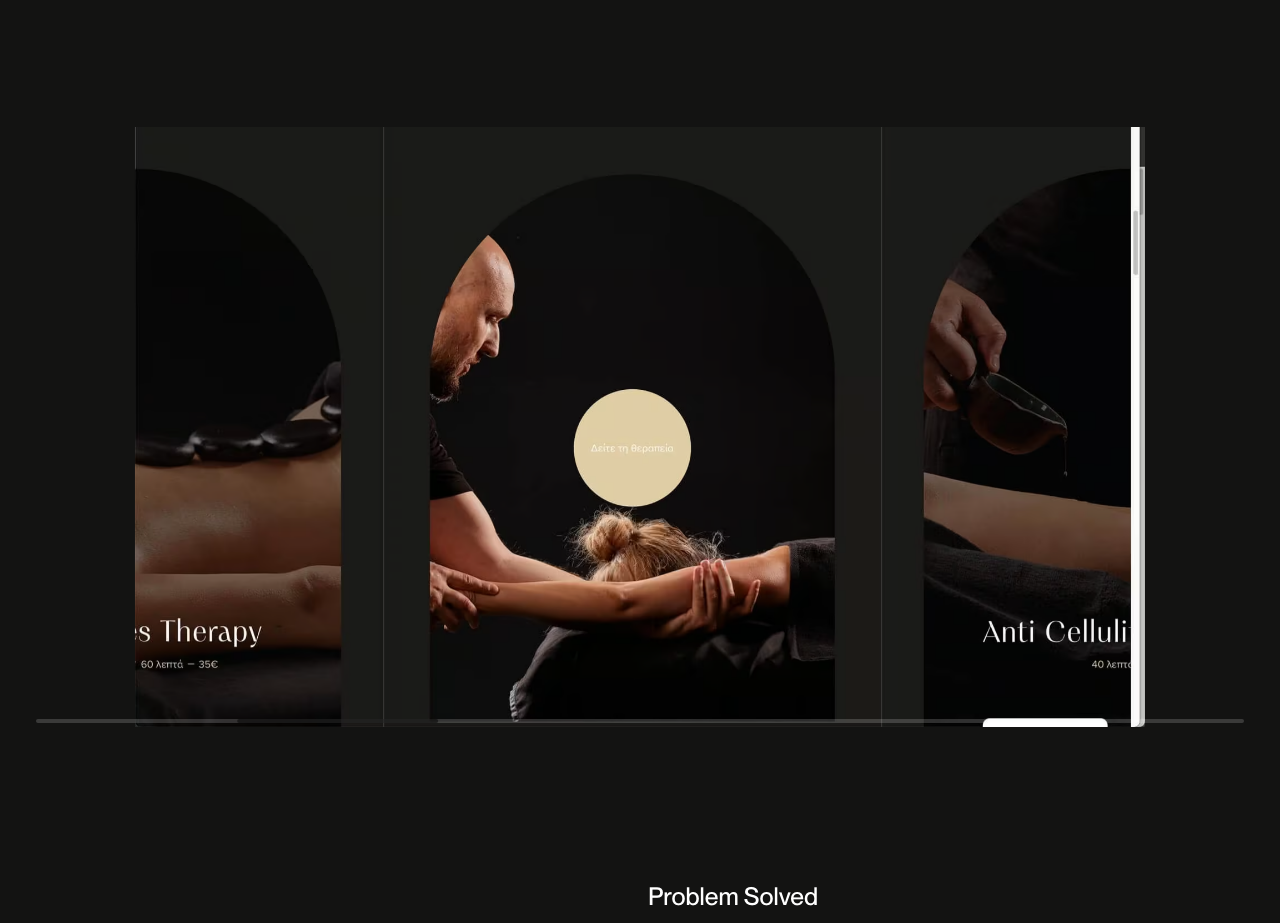
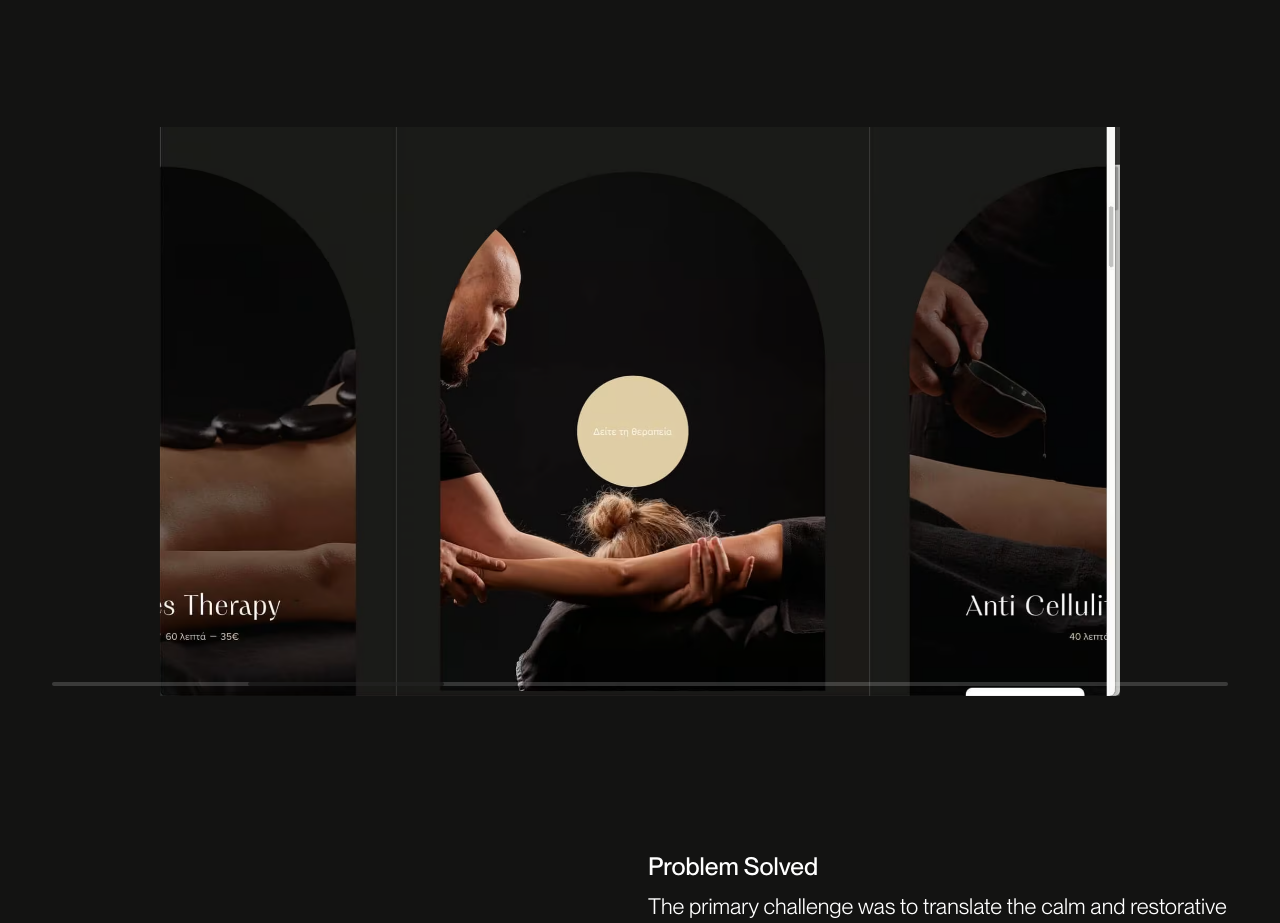
Before and after one commit to stergiospappos/portfolio, a React (Vite) app: page /projects/physis-massage in a window 1280 px wide. Shown: the part 1260-2183 px from the top of the page. Built offline with nearby package versions, Linux system fonts and the light colour scheme.

Commit message:
swiper test

```diff
--- a/src/components/Sliders/Physis/MySwiper.css
+++ b/src/components/Sliders/Physis/MySwiper.css
@@ -9,8 +9,9 @@
   box-sizing: border-box;
   overflow: hidden;
   width: 100%;
+  max-width: 1200px;
 
-  height: 75vh;
+  height: 100%;
 
   padding: 0px 0px;
 }
@@ -48,3 +49,7 @@
   width: 100%;
   height: 100%;
 }
+.swiper-horizontal > .swiper-scrollbar,
+.swiper-scrollbar.swiper-scrollbar-horizontal {
+  bottom: var(--swiper-scrollbar-bottom, 10px) !important;
+}
--- a/src/components/Sliders/Physis/effect-material.css
+++ b/src/components/Sliders/Physis/effect-material.css
@@ -15,7 +15,7 @@
 :root {
   --swiper-material-scale: 1;
   --swiper-material-slide-size: 100%;
-  --swiper-material-slide-border-radius: 32px;
+  --swiper-material-slide-border-radius: 0px;
 }
 
 .swiper-material-wrapper {
--- a/src/pages/physis-massage/PhysisMassage.jsx
+++ b/src/pages/physis-massage/PhysisMassage.jsx
@@ -81,7 +81,7 @@ const SampleProject = () => {
             </div>
           </div>
 
-          <div className="project-hero-img-2">
+          <div className="project-slider-1">
             <PhysisSwiper />
           </div>
 
--- a/src/pages/physis-massage/Physismassage.css
+++ b/src/pages/physis-massage/Physismassage.css
@@ -102,58 +102,19 @@
   .project-imgs {
     flex-direction: column;
   }
+
+  .project-slider-1 {
+    height: calc(
+      100vw * 1080 / 1819
+    ) !important; /* Dynamically calculate based on viewport width */
+  }
 }
 
 .project-copy h2 {
   margin-top: 1em;
   margin-bottom: 0.3em;
 }
-/* Device Wrapper */
-.device {
-  position: relative;
-  width: 100%; /* Full width for responsiveness */
-  max-width: 1200px; /* Adjust based on the design */
-  margin: 0 auto; /* Center the mockup */
-  aspect-ratio: 16 / 9; /* Maintain a 16:9 aspect ratio */
+
+.project-slider-1 {
+  height: calc(120vh * 1080 / 1819);
 }
-
-/* Video Container */
-.video-container {
-  position: absolute;
-  top: 0;
-  left: 0;
-  width: 100%;
-  height: 100%;
-  z-index: 1; /* Below the mockup */
-  overflow: hidden; /* Ensures the video stays within the bounds */
-}
-
-/* Video Styling */
-.overlay-video {
-  width: 100%;
-  height: 100%;
-  object-fit: cover; /* Ensures the video scales properly */
-}
-
-/* Mockup Overlay */
-.overlay-device-image {
-  position: absolute;
-  top: 0;
-  left: 0;
-  width: 100%;
-  height: 100%;
-  z-index: 2; /* Above the video */
-  pointer-events: none; /* Prevent interactions with the mockup */
-}
-@media (max-width: 768px) {
-  .device {
-    max-width: 90%;
-  }
-}
-
-@media (max-width: 480px) {
-  .device {
-    max-width: 100%;
-    aspect-ratio: 3 / 4; /* Adjust aspect ratio for smaller devices */
-  }
-}
```
